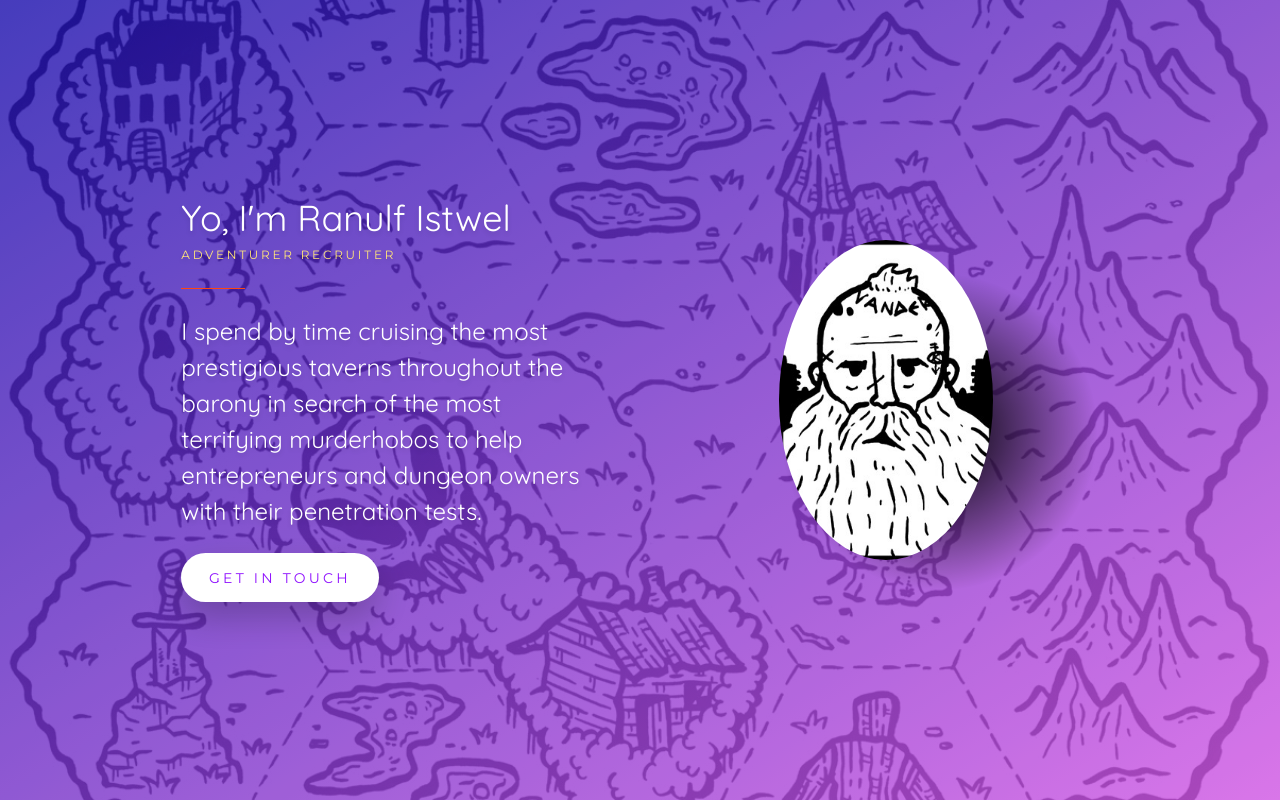
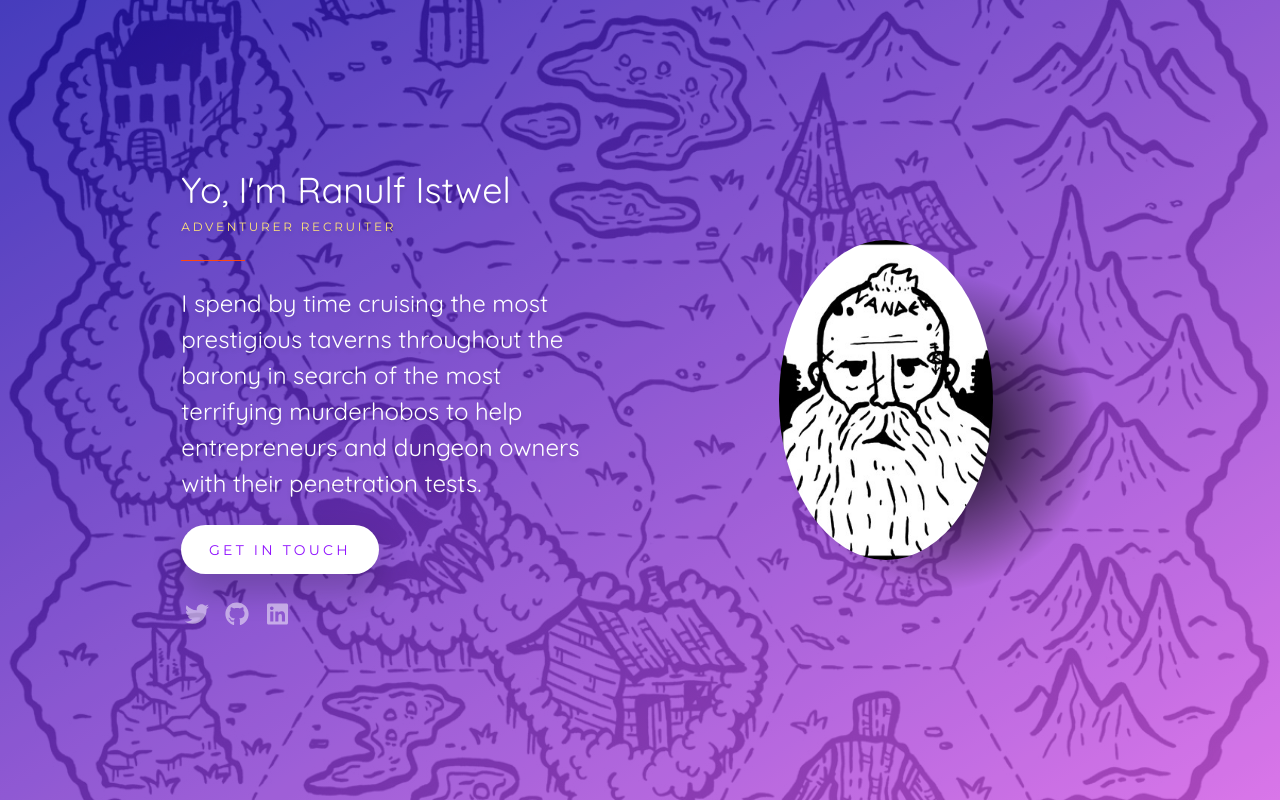
Before and after one commit to HaQadosch/CSSin44Minutes, a plain HTML site: page src/index.html in a window 1280 px wide. Drawn offline with Linux system fonts and the light colour scheme.

Commit message:
Chapter 6: font icons.

```diff
--- a/src/CSS/main.css
+++ b/src/CSS/main.css
@@ -149,6 +149,41 @@ a {
   transform: scale(0.98) translateY(-2px);
 }
 
+.social {
+  display: flex;
+  margin-top: 1.5rem;
+}
+
+.social li {
+  height: 2rem;
+  margin-right: 0.5rem;
+  text-align: center;
+  width: 2rem;
+}
+
+.social a {
+  align-items: center;
+  display: flex;
+  font-size: 1.5rem;
+  height: 2rem;
+  justify-content: center;
+  opacity: 0.5;
+  transition-property: opacity, transform;
+  width: 2rem;
+  will-change: opacity, transform;
+}
+
+.social a:hover {
+  opacity: 1;
+  transform: scale(1.25);
+}
+
+.social a:active {
+  opacity: 1;
+  transform: scale(1.1);
+}
+
+
 /* Responsiveness */
 @media screen and (max-width: 799px) {
   .content {
--- a/src/index.html
+++ b/src/index.html
@@ -7,6 +7,7 @@
   <link href="https://fonts.googleapis.com/css?family=Montserrat|Quicksand" rel="stylesheet">
   <link rel="stylesheet" href="css/minireset.min.css">
   <link rel="stylesheet" href="css/main.css">
+  <script defer src="https://use.fontawesome.com/releases/v5.0.0/js/all.js"></script>
   <title>Ranulf Istwel</title>
 </head>
 <body>
@@ -39,6 +40,11 @@
       <div class="contact">
         <a class="button" href="mailto:ranulf@istwel">Get in touch</a>
       </div>
+      <ul class="social">
+        <li><a><i class="fab fa-twitter"></i></a></li>
+        <li><a><i class="fab fa-github"></i></a></li>
+        <li><a><i class="fab fa-linkedin"></i></a></li>
+      </ul>
     </main>
   </div>
 </body>
```
